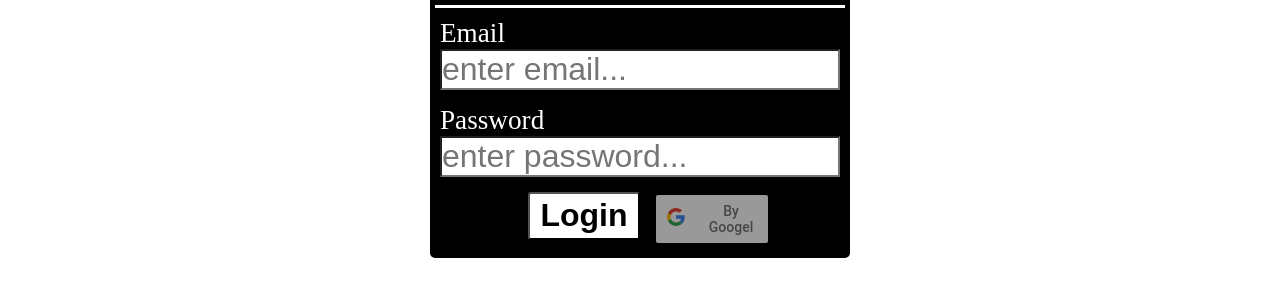
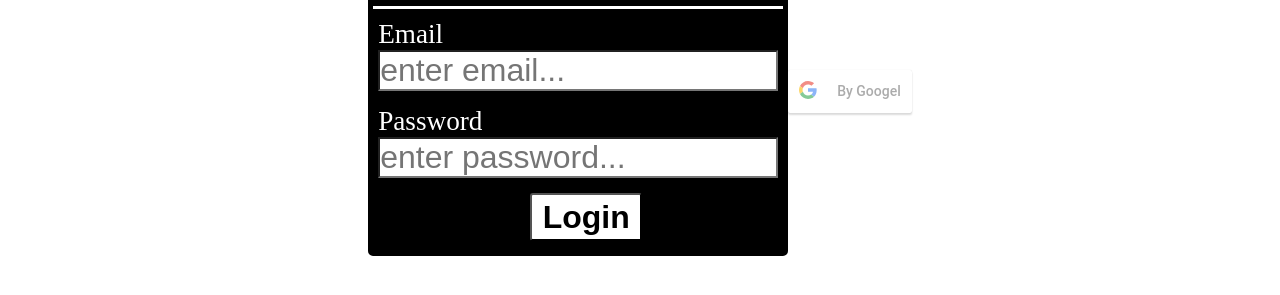
Before and after one commit to c5-hosinatmalek/MERAKI_Academy_Project_5, a React (Create React App) app in the folder frontend/: page /login in a window 1280 px wide. Shown: the part 385-680 px from the top of the page. Built offline with nearby package versions, Linux system fonts and the light colour scheme; no server answers.

Commit message:
create allproductusedhardware back end

```diff
--- a/frontend/src/component/LOGIN/index.js
+++ b/frontend/src/component/LOGIN/index.js
@@ -1,7 +1,7 @@
 import React from "react";
-import { useState, useEffect } from "react";
+import { useState } from "react";
 import axios from "axios";
-import { useDispatch, useSelector } from "react-redux";
+import { useDispatch} from "react-redux";
 import { setLogin } from "../../redux/reducers/auth";
 import { useNavigate } from "react-router-dom";
 import { gapi } from "gapi-script";
@@ -11,10 +11,14 @@ const LOGIN = () => {
   const [email, setEmail] = useState("");
   const [name, setName] = useState("");
   const [country, setCountryy] = useState("");
-  const role_id = 1;
+  const role_id = 2;
   const [password, setPassword] = useState("");
   const [status, setStatus] = useState(false);
   const [messegeUser, setMessageUser] = useState("");
+
+
+
+
   const dispatch = useDispatch();
   const navigate = useNavigate();
 
@@ -37,15 +41,12 @@ const LOGIN = () => {
   const clientId =
     "980966372884-i6imm3d62qcd07h3gdllhci878oa6dt2.apps.googleusercontent.com";
   const onsucces = (res) => {
-    setEmail(res.profileObj.email);
-    setPassword(res.profileObj.googleId);
-    setName(res.profileObj.name)
-    setCountryy(null);
+
     axios
       .post(`http://localhost:5000/register`, {
-        email,
-        password,
-        name,
+        email:res.profileObj.email,
+        password:res.profileObj.googleId,
+        name:res.profileObj.name,
         country,
         role_id,
       })
@@ -53,7 +54,7 @@ const LOGIN = () => {
         if (result.data.success) {
           setStatus(true)
           axios
-            .post(" http://localhost:5000/login", { email, password })
+            .post(" http://localhost:5000/login", { email:res.profileObj.email, password:res.profileObj.googleId })
             .then((result) => {
               dispatch(setLogin(result.data.token));
               setStatus(true);
@@ -71,7 +72,7 @@ const LOGIN = () => {
         console.log(err.response.data.err.code);
         if (err.response.data.err.code === "ER_DUP_ENTRY") {
           axios
-            .post(" http://localhost:5000/login", { email, password })
+            .post(" http://localhost:5000/login", { email:res.profileObj.email, password:res.profileObj.googleId })
             .then((result) => {
               dispatch(setLogin(result.data.token));
               setStatus(true);
@@ -130,12 +131,7 @@ const LOGIN = () => {
         </div>
         <div className="login_button">
           <button>Login</button>
-          <GoogleLogin
-            clientId={clientId}
-            buttonText="By Googel "
-            onSuccess={onsucces}
-            onFailure={onfailure}
-          />
+
         </div>
 
 
@@ -150,6 +146,12 @@ const LOGIN = () => {
           </div>
         )}
       </form>
+      <GoogleLogin
+            clientId={clientId}
+            buttonText="By Googel "
+            onSuccess={onsucces}
+            onFailure={onfailure}
+          />
     </div>
   );
 };
```
Also changed, not shown: 2 other files (tests, documents, lock files or other folders).
